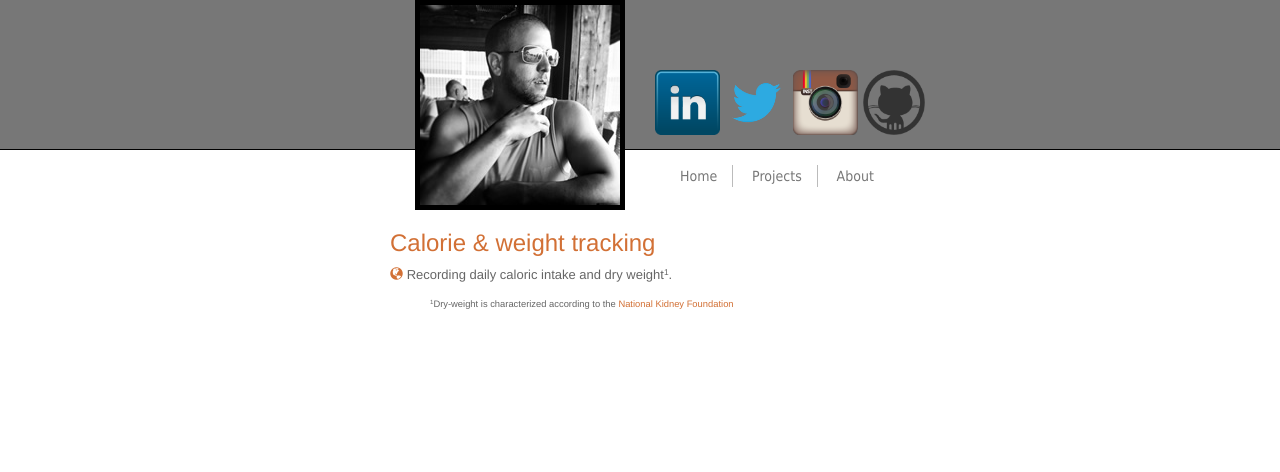
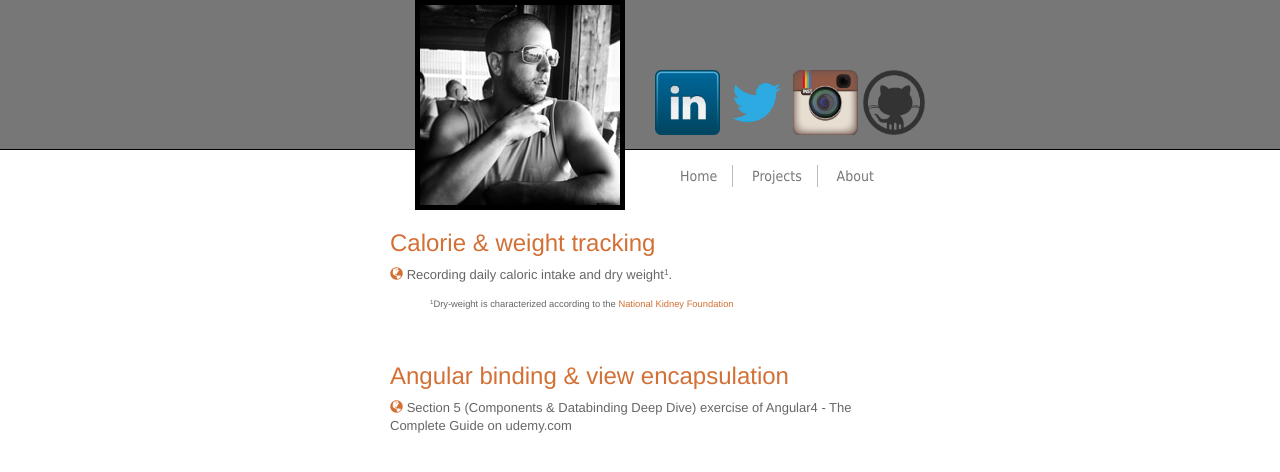
Before and after one commit to Floresj4/floresj4.github.io, a Jekyll site: the page built from projects.html, in a window 1280 px wide. Shown: the top 472 px of the page. Built offline with Jekyll 4.4.1, drawn with Linux system fonts in a browser that asks for light colours; nearby versions of some CDN libraries.

Commit message:
adding angular project link

```diff
--- a/projects.html
+++ b/projects.html
@@ -22,3 +22,18 @@
 				<a href='https://www.kidney.org/atoz/content/dry-weight'>National Kidney Foundation</a></small></li>
 		</ul>
 	</div>
+
+	<div class='blog-post'>
+		<h3 class='project-link'>
+			<a href='https://floresj4.github.io/angular-binding-view-encapsulation/'>Angular binding &amp; view encapsulation</a>
+		</h3>
+
+		<p>
+			<span class='project-link'>
+				<a href='https://floresj4.github.io/angular-binding-view-encapsulation/' class='project-link-icon'>
+					<span class='glyphicon glyphicon-globe'></span>
+				</a>
+			</span>
+			Section 5 (Components &amp; Databinding Deep Dive) exercise of Angular4 - The Complete Guide on udemy.com
+		</p>
+	</div>
```
